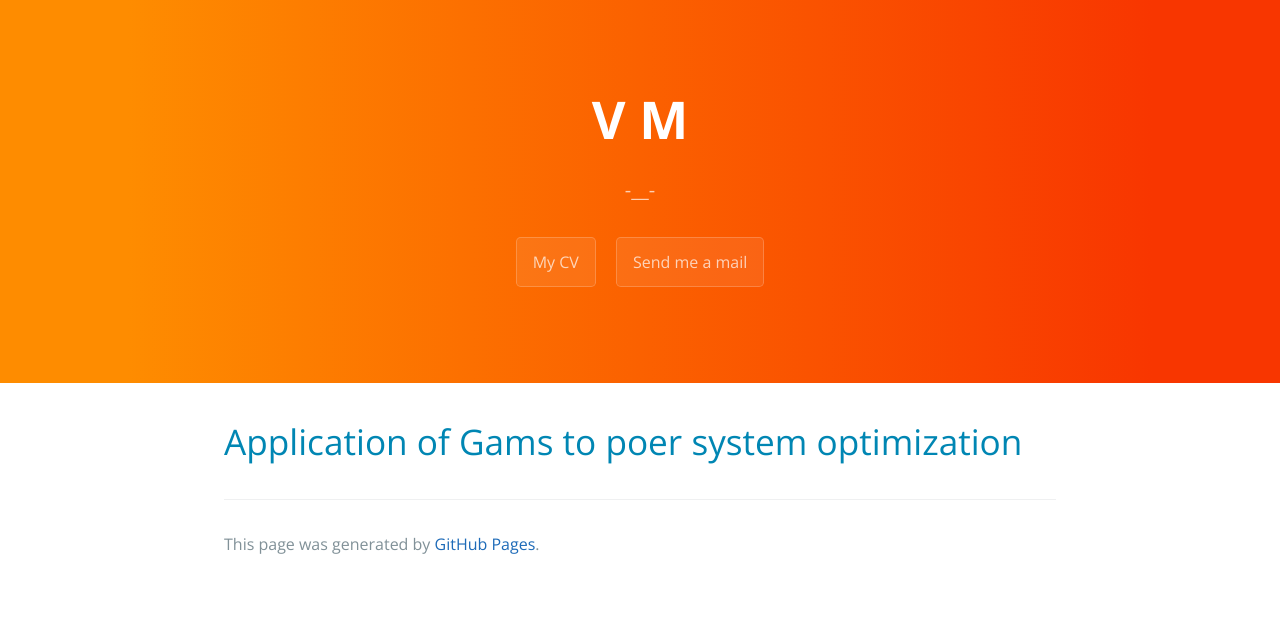
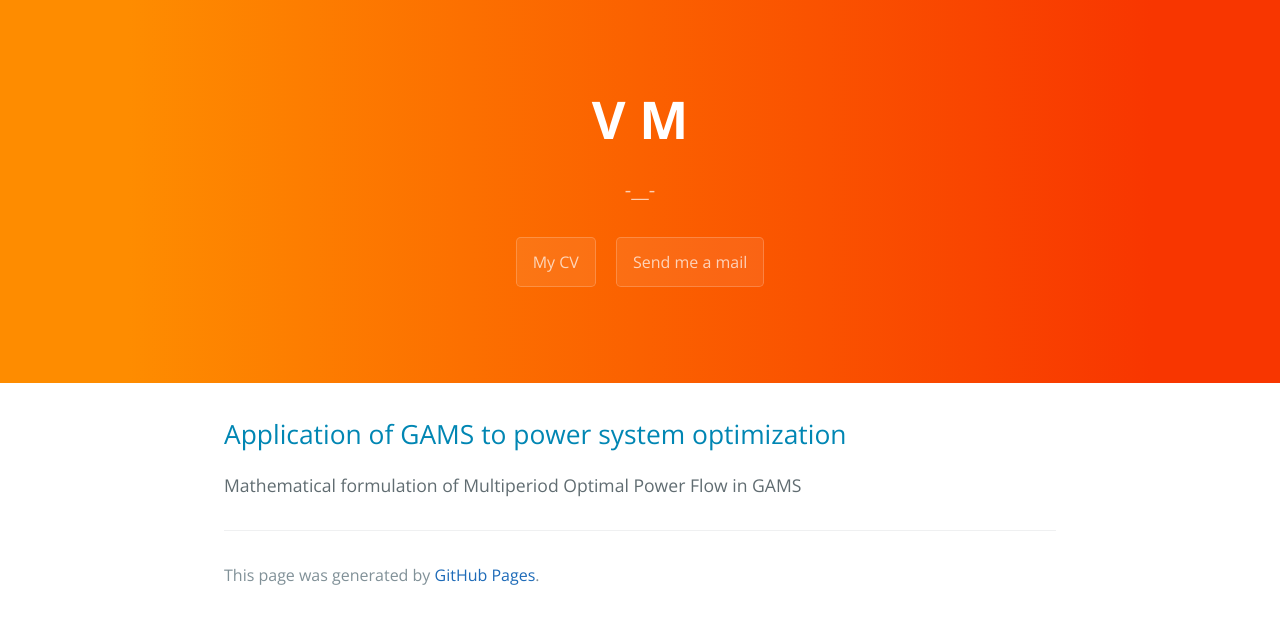
Before and after one commit to vlmeg/vlmeg.github.io, a Jekyll site: the page built from Optimization.md, in a window 1280 px wide. Shown: the top 624 px of the page. Built offline with Jekyll 4.4.1, drawn with Linux system fonts in a browser that asks for light colours; our own code applies the rules of GitHub Pages for plain Markdown files.

Commit message:
Update Optimization.md

```diff
--- a/Optimization.md
+++ b/Optimization.md
@@ -1 +1,8 @@
-# Application of Gams to poer system optimization
+---
+layout: default
+---
+
+
+## Application of GAMS to power system optimization
+
+Mathematical formulation of Multiperiod Optimal Power Flow in GAMS
```
